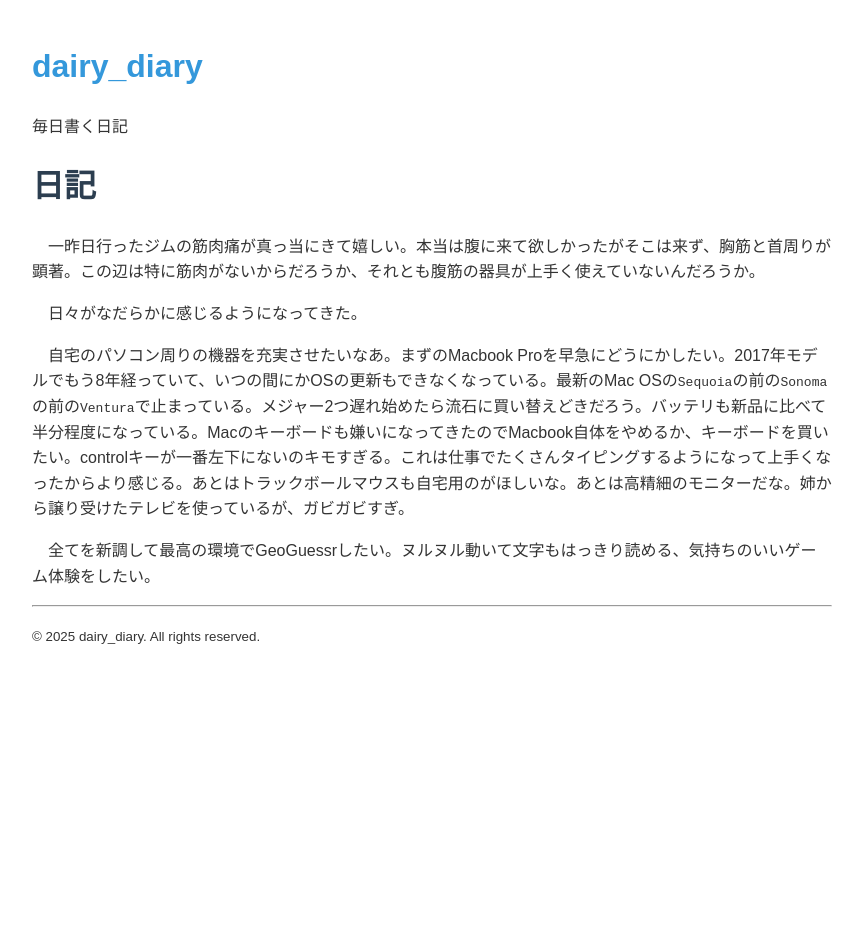
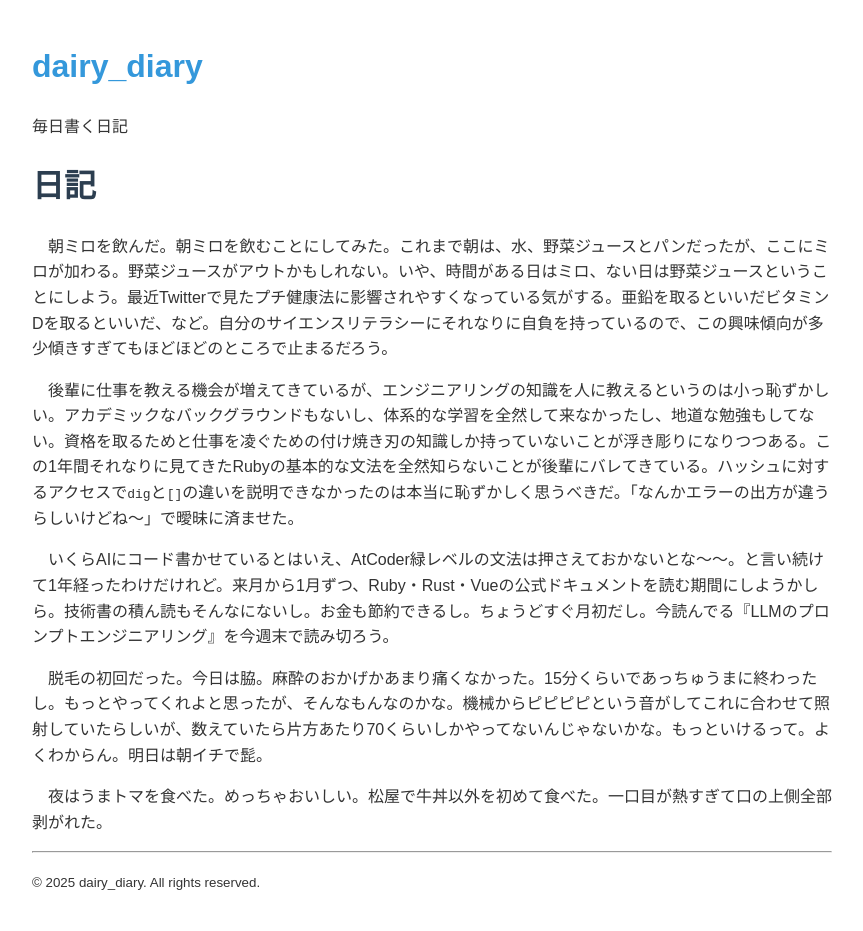
Before and after one commit to hika-pan/daily_diary, a Jekyll site: the page built from diary/2025/06/20250627.md, in a window 1280 px wide. Shown: the whole page, without its empty margins (208-1071 px from the left). Built offline with Jekyll 4.4.1, drawn with Linux system fonts in a browser that asks for light colours; our own code applies the rules of GitHub Pages for plain Markdown files; before the commit the page ends 900 px from its top, so only the background shows below that.

Commit message:
diary: 2025/06/27(金)

```diff
--- a/diary/2025/06/20250627.md
+++ b/diary/2025/06/20250627.md
@@ -1,9 +1,11 @@
 # 日記
 
-　一昨日行ったジムの筋肉痛が真っ当にきて嬉しい。本当は腹に来て欲しかったがそこは来ず、胸筋と首周りが顕著。この辺は特に筋肉がないからだろうか、それとも腹筋の器具が上手く使えていないんだろうか。
+　朝ミロを飲んだ。朝ミロを飲むことにしてみた。これまで朝は、水、野菜ジュースとパンだったが、ここにミロが加わる。野菜ジュースがアウトかもしれない。いや、時間がある日はミロ、ない日は野菜ジュースということにしよう。最近Twitterで見たプチ健康法に影響されやすくなっている気がする。亜鉛を取るといいだビタミンDを取るといいだ、など。自分のサイエンスリテラシーにそれなりに自負を持っているので、この興味傾向が多少傾きすぎてもほどほどのところで止まるだろう。
 
-　日々がなだらかに感じるようになってきた。
+　後輩に仕事を教える機会が増えてきているが、エンジニアリングの知識を人に教えるというのは小っ恥ずかしい。アカデミックなバックグラウンドもないし、体系的な学習を全然して来なかったし、地道な勉強もしてない。資格を取るためと仕事を凌ぐための付け焼き刃の知識しか持っていないことが浮き彫りになりつつある。この1年間それなりに見てきたRubyの基本的な文法を全然知らないことが後輩にバレてきている。ハッシュに対するアクセスで`dig`と`[]`の違いを説明できなかったのは本当に恥ずかしく思うべきだ。「なんかエラーの出方が違うらしいけどね〜」で曖昧に済ませた。
 
-　自宅のパソコン周りの機器を充実させたいなあ。まずのMacbook Proを早急にどうにかしたい。2017年モデルでもう8年経っていて、いつの間にかOSの更新もできなくなっている。最新のMac OSの`Sequoia`の前の`Sonoma`の前の`Ventura`で止まっている。メジャー2つ遅れ始めたら流石に買い替えどきだろう。バッテリも新品に比べて半分程度になっている。Macのキーボードも嫌いになってきたのでMacbook自体をやめるか、キーボードを買いたい。controlキーが一番左下にないのキモすぎる。これは仕事でたくさんタイピングするようになって上手くなったからより感じる。あとはトラックボールマウスも自宅用のがほしいな。あとは高精細のモニターだな。姉から譲り受けたテレビを使っているが、ガビガビすぎ。
+　いくらAIにコード書かせているとはいえ、AtCoder緑レベルの文法は押さえておかないとな〜〜。と言い続けて1年経ったわけだけれど。来月から1月ずつ、Ruby・Rust・Vueの公式ドキュメントを読む期間にしようかしら。技術書の積ん読もそんなにないし。お金も節約できるし。ちょうどすぐ月初だし。今読んでる『LLMのプロンプトエンジニアリング』を今週末で読み切ろう。
 
-　全てを新調して最高の環境でGeoGuessrしたい。ヌルヌル動いて文字もはっきり読める、気持ちのいいゲーム体験をしたい。
+　脱毛の初回だった。今日は脇。麻酔のおかげかあまり痛くなかった。15分くらいであっちゅうまに終わったし。もっとやってくれよと思ったが、そんなもんなのかな。機械からピピピピという音がしてこれに合わせて照射していたらしいが、数えていたら片方あたり70くらいしかやってないんじゃないかな。もっといけるって。よくわからん。明日は朝イチで髭。
+
+　夜はうまトマを食べた。めっちゃおいしい。松屋で牛丼以外を初めて食べた。一口目が熱すぎて口の上側全部剥がれた。
```
Also changed, not shown: diary/2025/06/20250626.md (added, +9 -0 lines), 1 other file.
